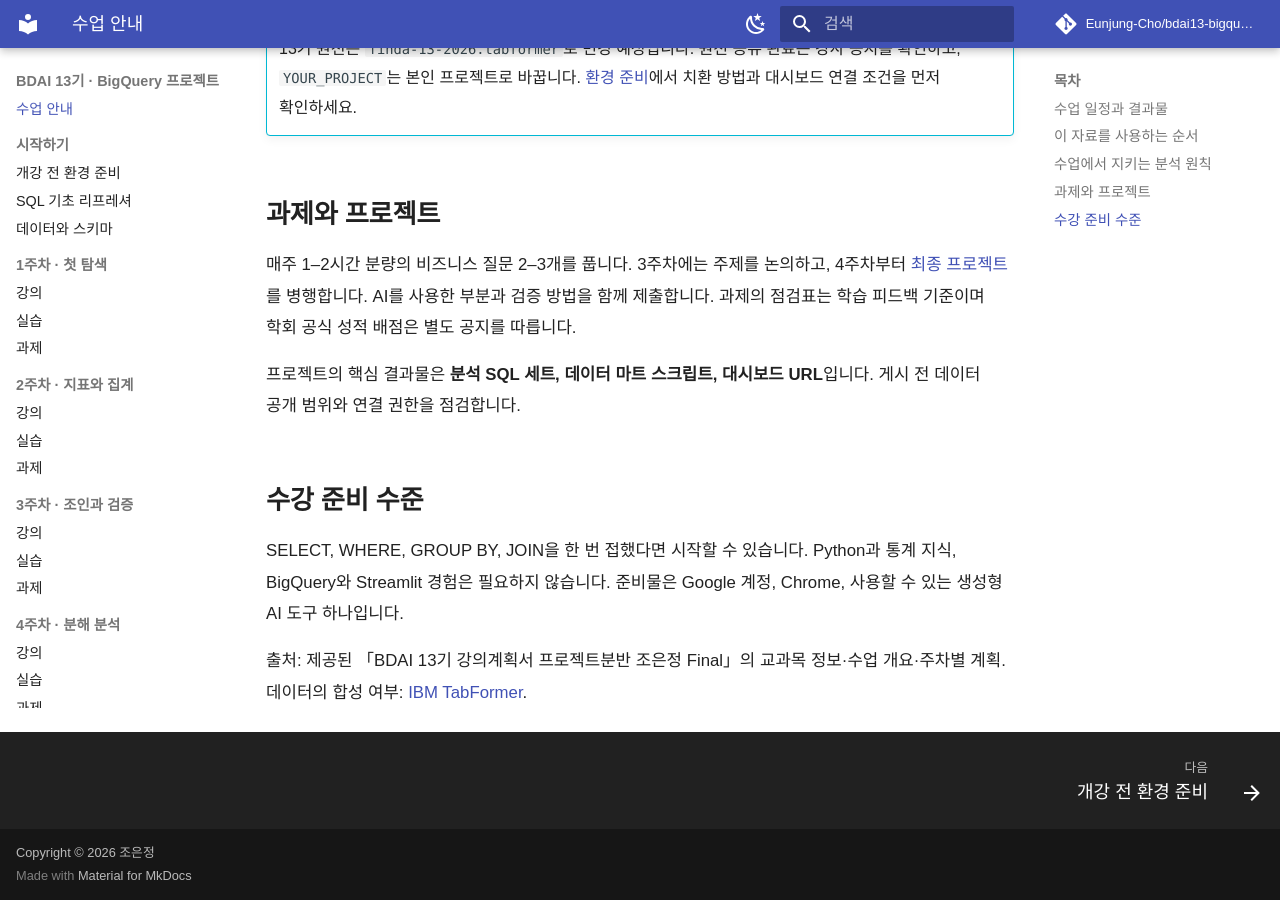
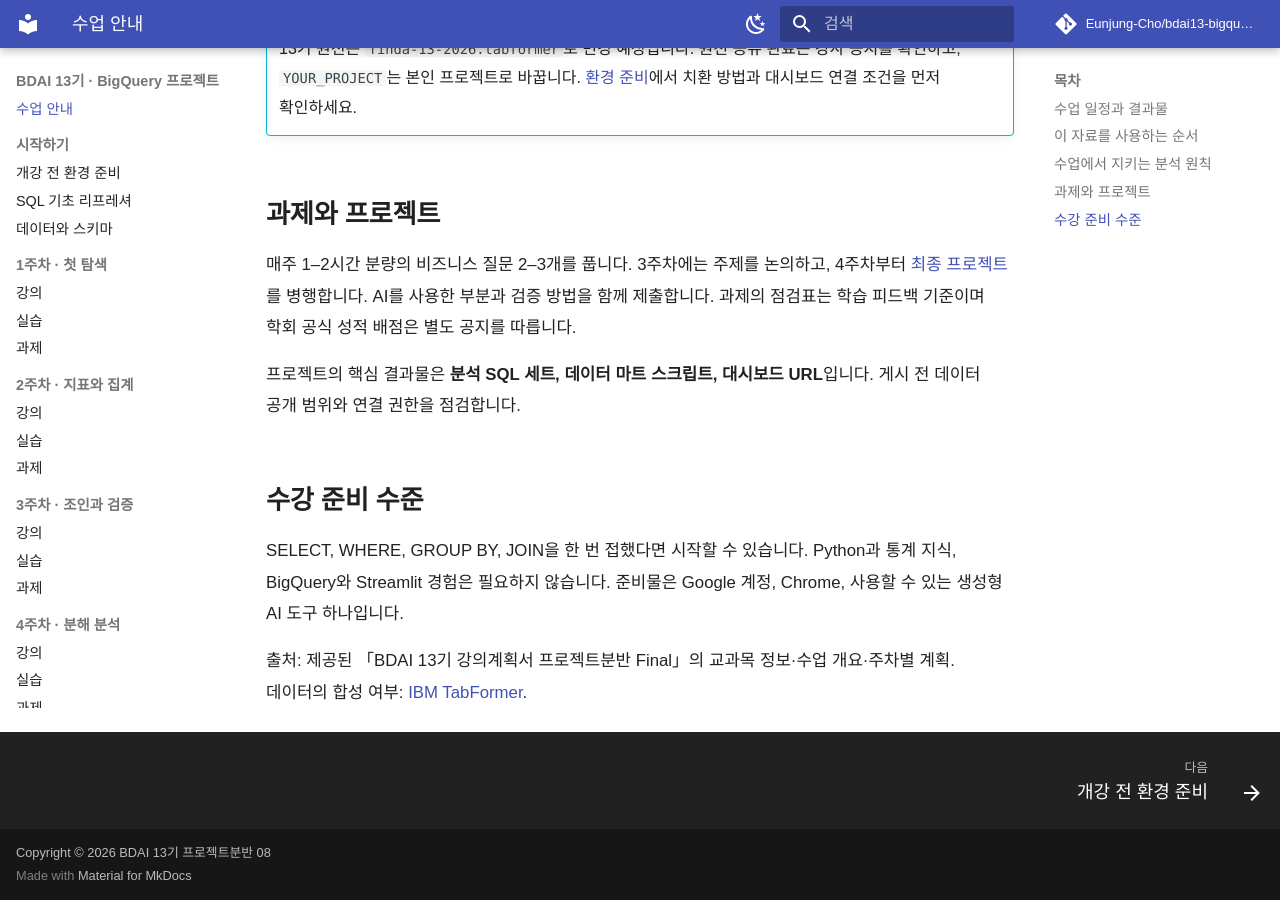
Before and after one commit to Eunjung-Cho/bdai13-bigquery, an MkDocs documentation site: the page built from docs/index.md, in a window 1280 px wide and 900 px high, scrolled down 1871 px. Built offline with MkDocs 1.6.1 and Material for MkDocs 9.7.7, drawn with Linux system fonts in a browser that asks for light colours; comment, search, counter and statistics services are not loaded; some of the changed text lies outside the part shown.

Commit message:
Remove instructor name from course materials

```diff
--- a/docs/index.md
+++ b/docs/index.md
@@ -1,7 +1,7 @@
 # BigQuery로 배우는 대용량 데이터 분석과 대시보드
 
 <div class="course-intro" markdown>
-**BDAI 13기 프로젝트분반 08 · 조은정**
+**BDAI 13기 프로젝트분반 08**<br>
 금요일 20:00–22:00 · 실시간 온라인 · 총 6회
 
 약 2,400만 건의 합성 카드 거래 데이터로 비즈니스 질문에 답합니다. 매주 SQL을 작성하고, AI가 만든 답을 검증하며, 마지막에는 분석 SQL·데이터 마트·대시보드를 포트폴리오로 연결합니다.
@@ -59,4 +59,4 @@ flowchart LR
 
 SELECT, WHERE, GROUP BY, JOIN을 한 번 접했다면 시작할 수 있습니다. Python과 통계 지식, BigQuery와 Streamlit 경험은 필요하지 않습니다. 준비물은 Google 계정, Chrome, 사용할 수 있는 생성형 AI 도구 하나입니다.
 
-출처: 제공된 「BDAI 13기 강의계획서 프로젝트분반 조은정 Final」의 교과목 정보·수업 개요·주차별 계획. 데이터의 합성 여부: [IBM TabFormer](https://github.com/IBM/TabFormer).
+출처: 제공된 「BDAI 13기 강의계획서 프로젝트분반 Final」의 교과목 정보·수업 개요·주차별 계획. 데이터의 합성 여부: [IBM TabFormer](https://github.com/IBM/TabFormer).
--- a/mkdocs.yml
+++ b/mkdocs.yml
@@ -1,6 +1,5 @@
 site_name: BDAI 13기 · BigQuery 프로젝트
 site_description: 카드 거래 데이터로 배우는 지표 정의, SQL 검증, 데이터 마트와 대시보드
-site_author: 조은정
 site_url: https://eunjung-cho.github.io/bdai13-bigquery/
 repo_url: https://github.com/Eunjung-Cho/bdai13-bigquery
 repo_name: Eunjung-Cho/bdai13-bigquery
@@ -66,7 +65,7 @@ plugins:
       separator: '[\s\-\.\_,:;!?()\[\]]+'
 extra_css:
   - assets/stylesheets/extra.css
-copyright: Copyright &copy; 2026 조은정
+copyright: Copyright &copy; 2026 BDAI 13기 프로젝트분반 08
 validation:
   nav:
     omitted_files: warn
```
Also changed, not shown: docs/reference/sources.md (+1 -1 lines).
